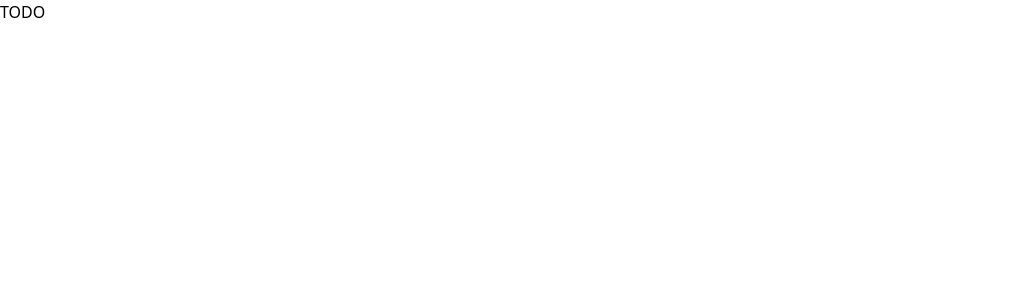
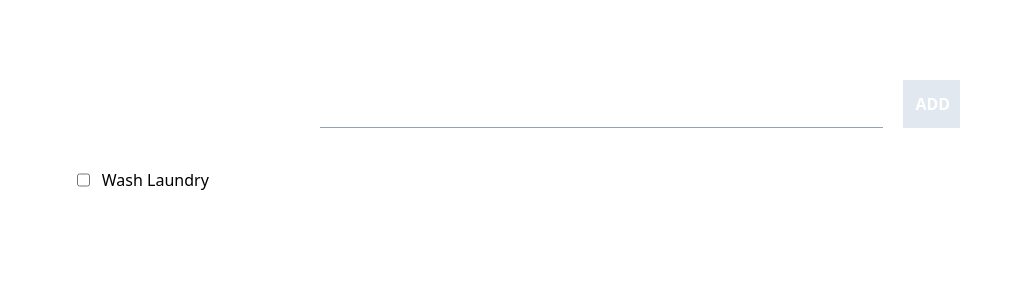
Before and after one commit to anasfirly20/learn-mobx, a React (Vite) app: page /todo in a window 1280 px wide. Shown: the top 300 px of the page, without its empty margins (0-1023 px from the left). Built offline with nearby package versions, Linux system fonts and the light colour scheme.

Commit message:
adding checbox logix

```diff
--- a/package.json
+++ b/package.json
@@ -13,7 +13,8 @@
     "react": "^18.2.0",
     "react-dom": "^18.2.0",
     "react-router": "^6.15.0",
-    "react-router-dom": "^6.15.0"
+    "react-router-dom": "^6.15.0",
+    "uuid": "^9.0.0"
   },
   "devDependencies": {
     "@types/react": "^18.2.15",
--- a/src/pages/todo/TodoPage.tsx
+++ b/src/pages/todo/TodoPage.tsx
@@ -1,7 +1,86 @@
+import { useState } from "react";
+import { v4 as uuidv4 } from "uuid";
+
+type TTodo = {
+  id: string;
+  name: string;
+  status: boolean;
+};
+
 export default function TodoPage(): React.JSX.Element {
+  const [initial, setInitial] = useState("");
+  const [todo, setTodo] = useState<TTodo[]>([
+    {
+      id: uuidv4(),
+      name: "Wash Laundry",
+      status: false,
+    },
+  ]);
+
+  const handleAdd = () => {
+    if (initial) {
+      const newTodo = {
+        id: uuidv4(),
+        name: initial,
+        status: false,
+      };
+      setTodo([...todo, newTodo]);
+      setInitial("");
+    }
+  };
+
+  const handleCheckboxChange = (id: string) => {
+    setTodo((prevTodo) =>
+      prevTodo.map((todoItem) =>
+        todoItem.id === id
+          ? { ...todoItem, status: !todoItem.status }
+          : todoItem
+      )
+    );
+  };
+
   return (
-    <div>
-      <h1>TODO</h1>
-    </div>
+    <article className="px-[6vw] py-[10vh]">
+      <section className="flex justify-center gap-5">
+        <input
+          type="text"
+          className="border-b border-b-slate-400 outline-none w-[50%] px-3"
+          onChange={(e) => {
+            setInitial(e.target.value);
+          }}
+          value={initial}
+          onKeyDown={(e) => {
+            if (e.key === "Enter") {
+              handleAdd();
+            }
+          }}
+        />
+        <button
+          className={`text-white font-semibold w-[5%] py-3 px-3 ${
+            initial
+              ? "bg-blue-600 hover:bg-blue-500 active:bg-blue-600"
+              : "bg-slate-200 cursor-not-allowed"
+          }`}
+          type="button"
+          onClick={handleAdd}
+        >
+          ADD
+        </button>
+      </section>
+      <section className="mt-10">
+        {todo.map((e) => {
+          return (
+            <section key={e.id} className="flex gap-3">
+              <input
+                type="checkbox"
+                checked={e.status}
+                onChange={() => handleCheckboxChange(e.id)}
+              />
+              <p className={e.status ? "line-through" : ""}>{e.name}</p>
+            </section>
+          );
+        })}
+      </section>
+    </article>
   );
 }
```
Also changed, not shown: 1 other file (tests, documents, lock files or other folders).
